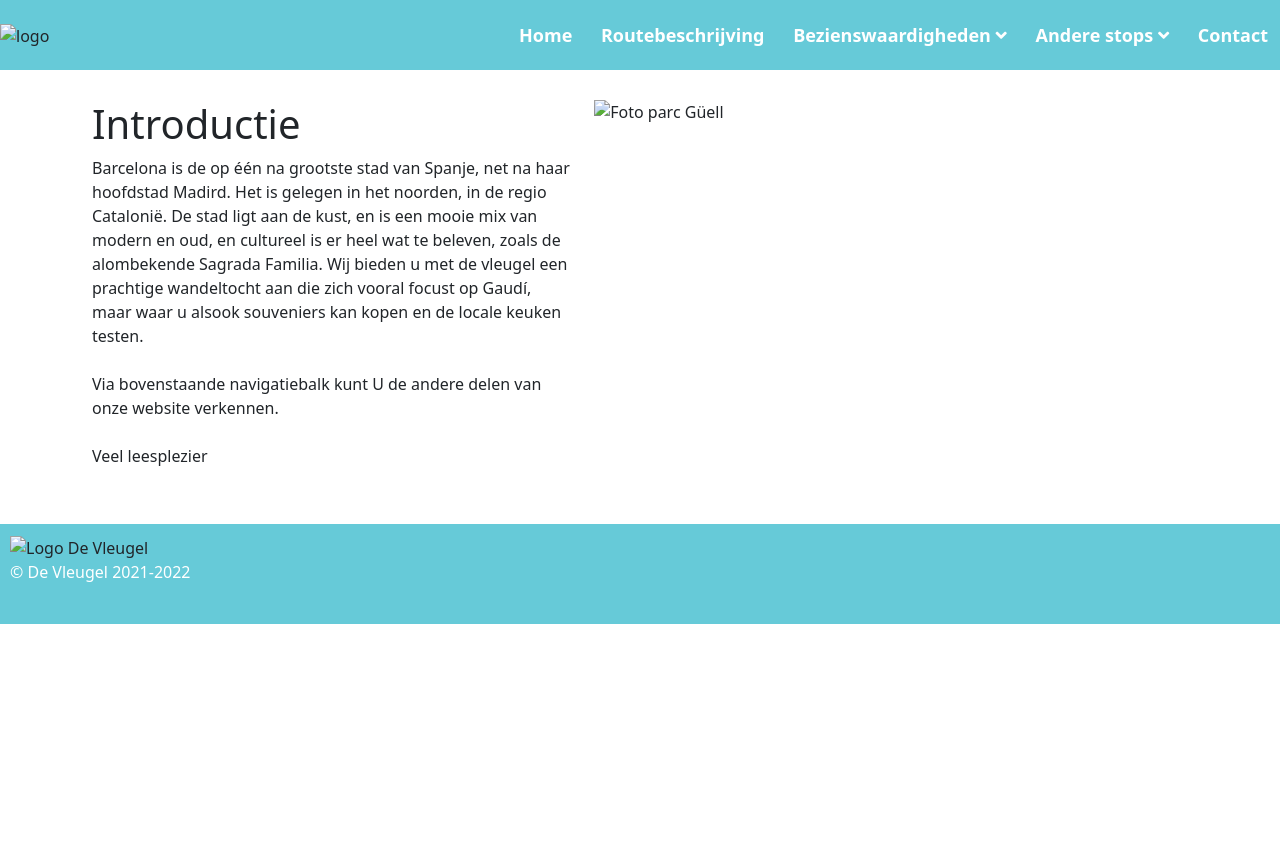
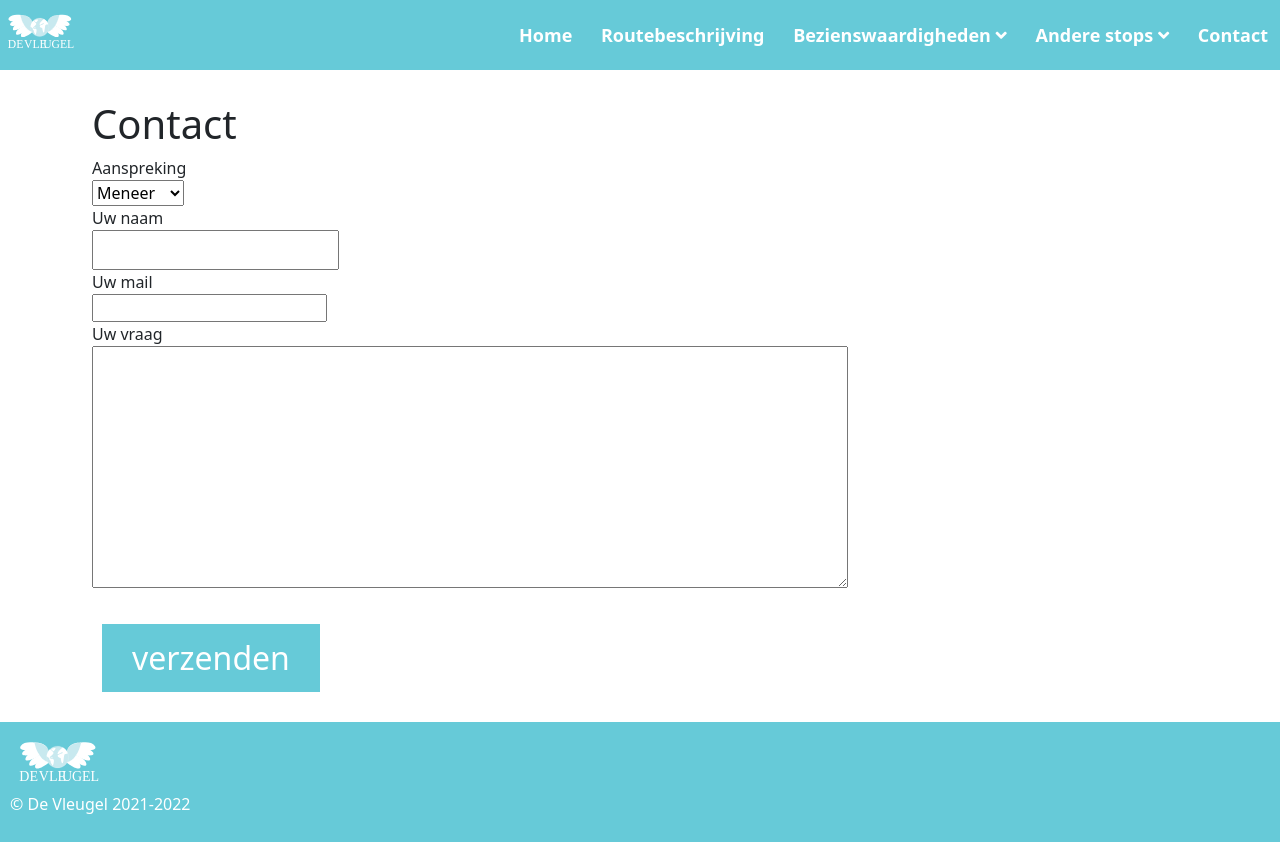
Before and after one commit to ValorSnow/justwolfy.github.io, a plain HTML site: page contact/contact.html in a window 1280 px wide. Before the commit the page ends 800 px from the top, so only its background shows below. Drawn offline with nearby package versions, Linux system fonts and the light colour scheme.

Commit message:
Add files via upload

```diff
--- a/CSS/style.css
+++ b/CSS/style.css
@@ -4,11 +4,9 @@
     padding: 0;
     box-sizing: border-box;
 }
-html{
-    min-height: 100%;
-}
 body{
     font-family: 'Roboto', sans-serif;
+    min-height: 100%;
 }
 div.header{
     height: 940px;
@@ -38,6 +36,11 @@ img.bottom{
     margin: 30px 10px;
     width: 45%;
     float: left;
+}.text iframe{
+    margin: 30px 10px;
+    width: 45%;
+    float: left;
+    min-height: 600px;
 }
 .navbar{
     height: 70px;
@@ -71,12 +74,12 @@ img.bottom{
     display: none;
 }
 footer{
-    height: 100px;
+    height: 10%;
     background-color: #66CAD8;
     padding: 10px;
     width: 100%;
     float: left;
-    margin: 10px 0 0;
+    margin-top: auto;
 }
 footer img{
     height: 60px;
@@ -85,12 +88,37 @@ footer img{
 footer p{
    color: white;
 }
+input{
+    color: black;
+}
+input[type="text"]{
+    padding: 6px;
+}
+input[type="submit"]{
+    background-color: #66CAD8;
+    font-size: 24pt;
+    border: solid 5px #66CAD8;
+    border: 0;
+    margin: 30px 10px 0;
+    padding: 10px 30px;
+    color: #fff;
+}
+input[type="submit"]:hover{
+    background-color: #fff;
+    border: solid 5px #66CAD8;
+    color: black;
+}
 @media (max-width:700px){
     div.text{
         width: 100% !important;
     }
     img.bottom{
         width: 100% !important;
+        margin: 0 !important;
+    }
+    .text iframe{
+        width: 100% !important;
+        min-height: 200px;
         margin: 0 !important;
     }
     .navbar .btn-nav{
--- a/contact/contact.html
+++ b/contact/contact.html
@@ -4,7 +4,7 @@
     <meta charset="UTF-8">
     <meta http-equiv="X-UA-Compatible" content="IE=edge">
     <meta name="viewport" content="width=device-width, initial-scale=1.0">
-    <title>Document</title>
+    <title>Contact</title>
     <link rel="stylesheet" href="../CSS/style.css">
     <link rel="stylesheet" href="https://pro.fontawesome.com/releases/v5.10.0/css/all.css"
     integrity="sha384-AYmEC3Yw5cVb3ZcuHtOA93w35dYTsvhLPVnYs9eStHfGJvOvKxVfELGroGkvsg+p" crossorigin="anonymous" />
@@ -15,7 +15,7 @@
     <div class="navbar">
         <div class="nav-header">
             <div class="nav-logo">
-                <img src="IMG/Logo.svg" width="80px" alt="logo">
+                <img src="../IMG/Logo.svg" width="80px" alt="logo">
             </div>
         </div>
         <input type="checkbox" id="check-nav">
@@ -56,23 +56,27 @@
     </div>
     <div class="container">
         <div class="text">
-            <h1>Introductie</h1>
-            <p>Barcelona is de op één na grootste stad van Spanje, net na haar hoofdstad Madird. Het is gelegen in het
-                noorden, in de regio Catalonië. De stad ligt aan de kust, en is een mooie mix van modern en oud, en
-                cultureel is er heel wat te beleven, zoals de alombekende Sagrada Familia. Wij bieden u met de vleugel
-                een prachtige wandeltocht aan die zich vooral focust op Gaudí, maar waar u alsook souveniers kan kopen
-                en de locale keuken testen.
-                <br><br>
-                Via bovenstaande navigatiebalk kunt U de andere delen van onze website verkennen.
-                <br><br>
-                Veel leesplezier</p>
+            <h1>Contact</h1>
+            <form action="../index.html" method="post">
+                <label for="aanspreking">Aanspreking</label><br>
+                <select name="aanspreking" id="aanspreking">
+                    <option value="Menheer">Meneer</option>
+                    <option value="Mevrouw">Mevrouw</option>
+                </select><br>
+                <label for="naam">Uw naam</label><br>
+                <input type="text" name="naam" id="naam" required><br>
+                <label for="email">Uw mail</label><br>
+                <input type="email" name="email" id="email" required><br>
+                <label for="bericht">Uw vraag</label><br>
+                <textarea name="bericht" id="bericht" cols="80" rows="10"></textarea><br>
+                <input type="submit" value="verzenden">
+            </form>
         </div>
-        <img class="bottom" src="IMG/BCN.jpg" alt="Foto parc Güell">
     </div>
 </body>
 <footer>
     <div>
-        <img src="IMG/Logo.svg" alt="Logo De Vleugel">
+        <img src="../IMG/Logo.svg" alt="Logo De Vleugel">
         <p>© De Vleugel 2021-2022</p>
     </div>
 </footer>
```
Also changed, not shown: routeb/routeb.html (+1 -1 lines).
